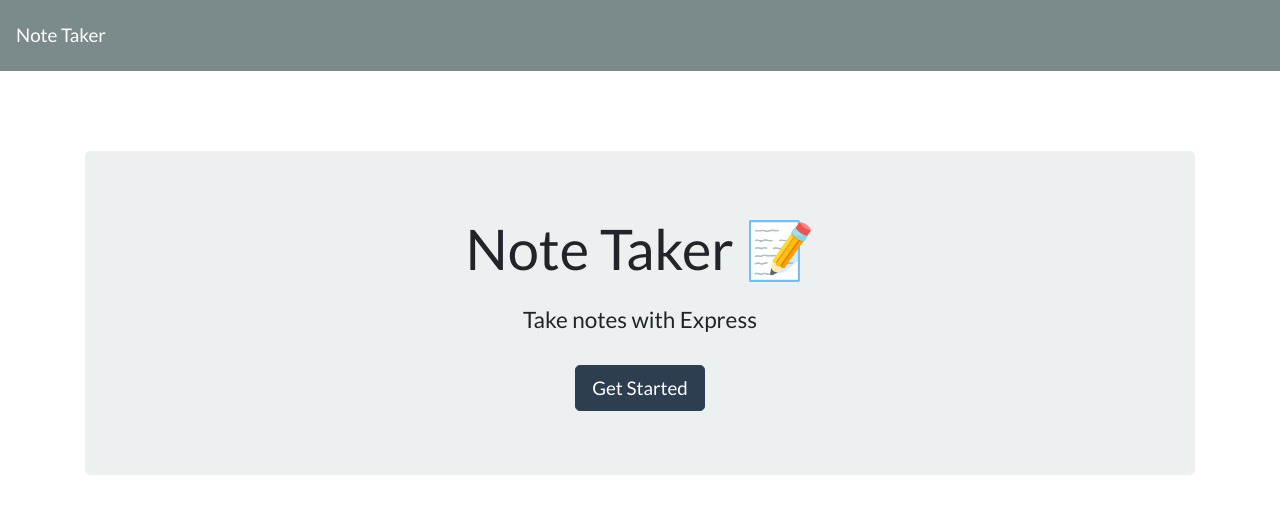
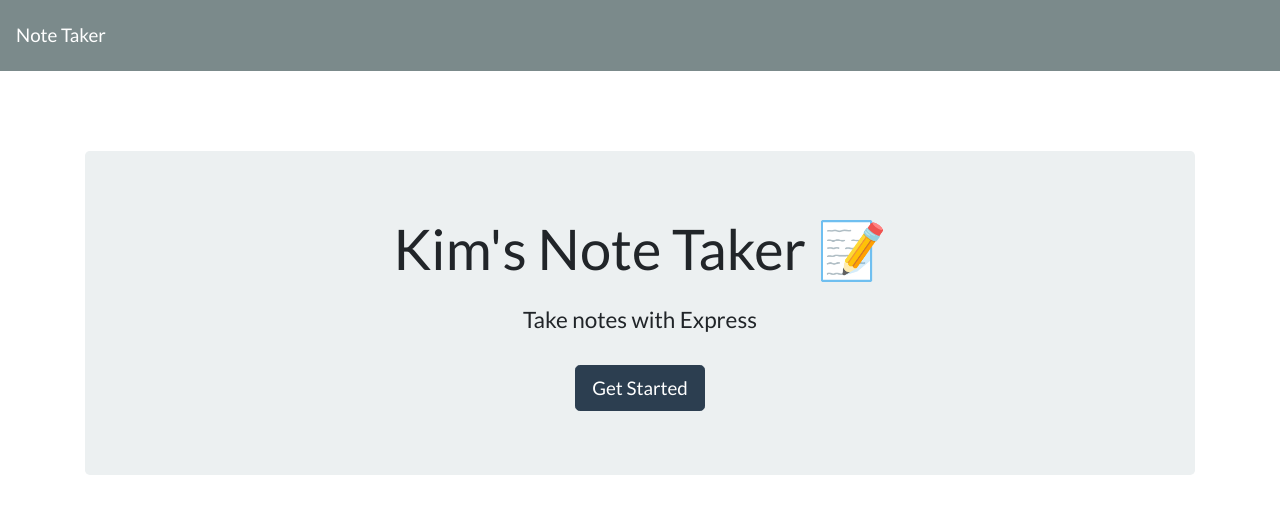
Before and after one commit to salask24/note-taker, a website: page public/index.html in a window 1280 px wide. Drawn offline with nearby package versions, Linux system fonts and the light colour scheme; no server answers.

Commit message:
added to readme and changed title

```diff
--- a/public/index.html
+++ b/public/index.html
@@ -5,7 +5,7 @@
   <meta charset="UTF-8">
   <meta name="viewport" content="width=device-width, initial-scale=1.0">
   <meta http-equiv="X-UA-Compatible" content="ie=edge">
-  <title>Note Taker</title>
+  <title>Kim's Note Taker</title>
   <link rel="stylesheet" href="https://cdnjs.cloudflare.com/ajax/libs/bootswatch/4.1.3/flatly/bootstrap.min.css" />
 </head>
 
@@ -16,7 +16,7 @@
   </nav>
   <div class="container">
     <div style="margin-top: 80px;" class="jumbotron text-center">
-      <h1 class="display-4">Note Taker <span role="img" aria-label="Memo">📝</span></h1>
+      <h1 class="display-4">Kim's Note Taker <span role="img" aria-label="Memo">📝</span></h1>
       <h4 class="mt-4">Take notes with Express</h4>
       <a class="btn btn-primary btn-lg mt-4" href="/notes" role="button">Get Started</a>
     </div>
```
Also changed, not shown: README.md.
